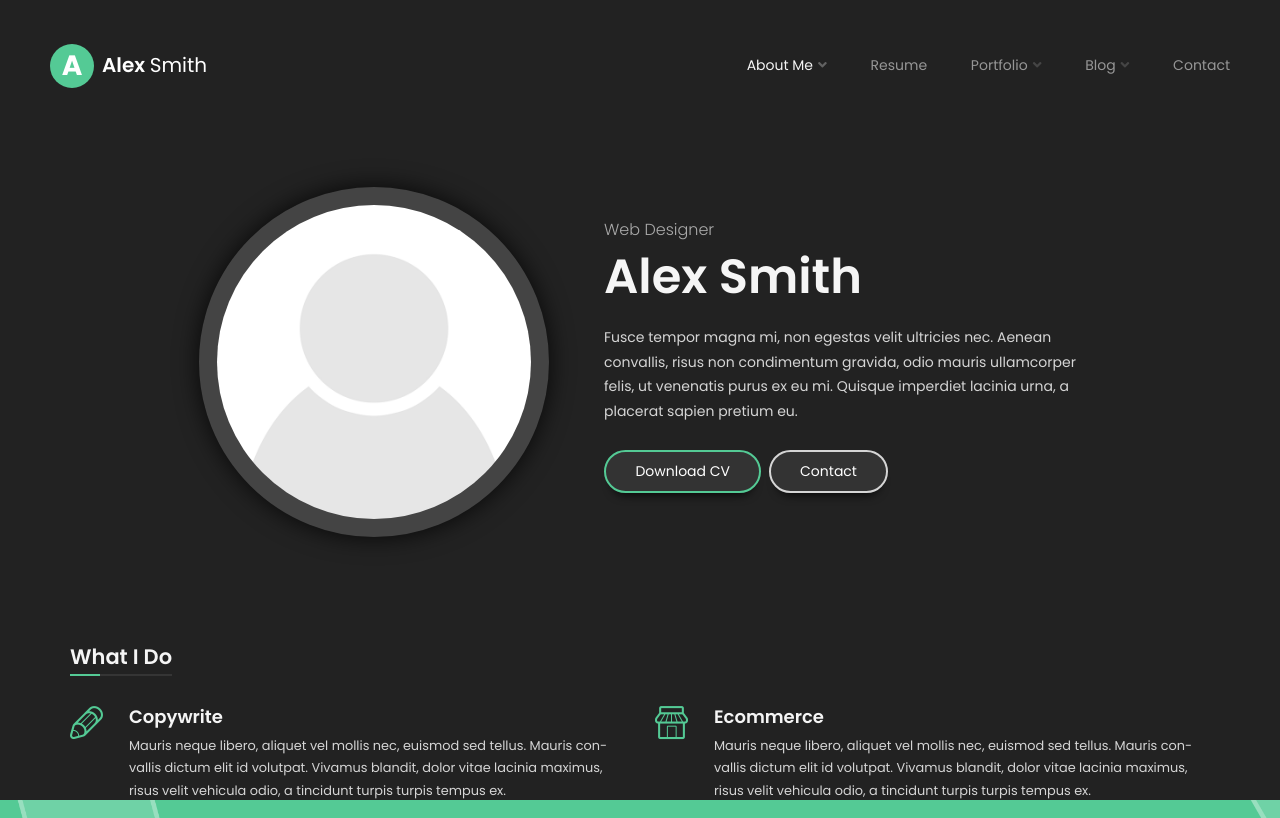
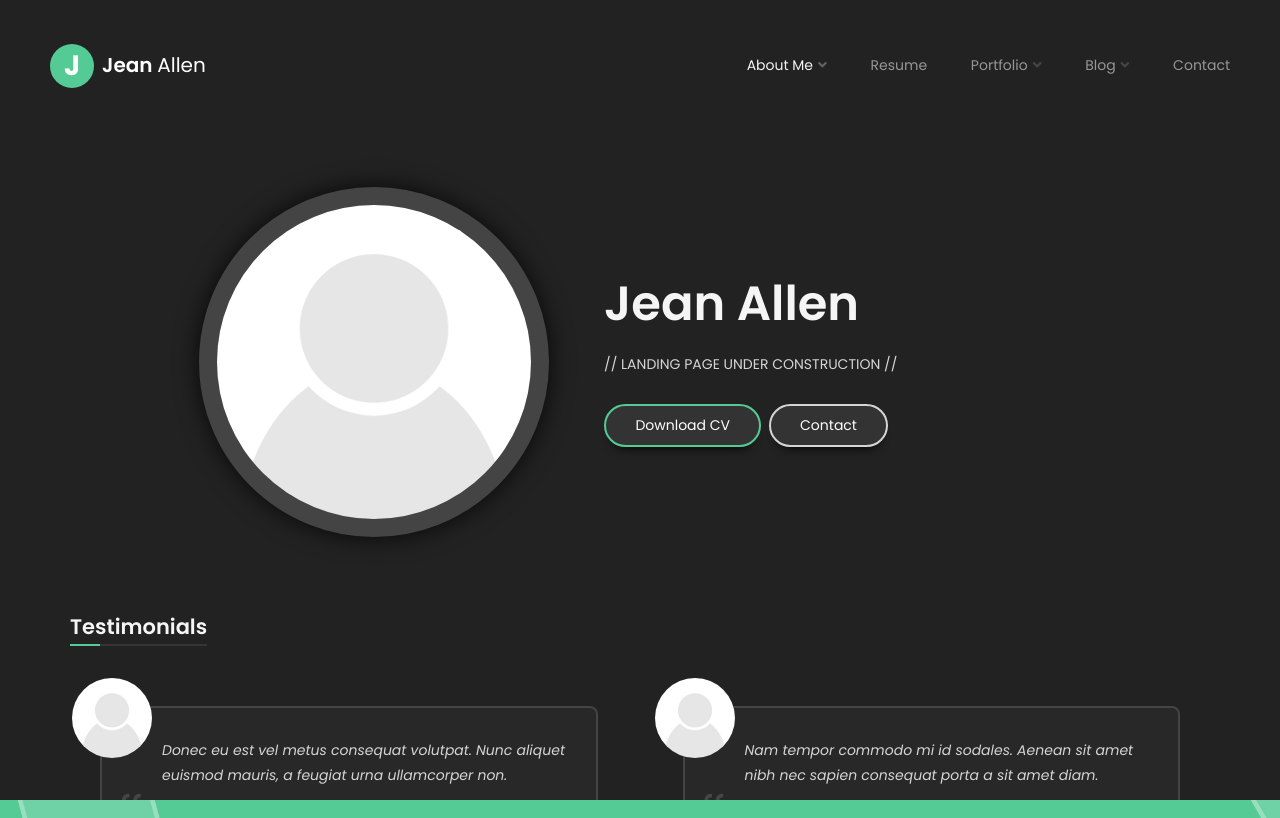
Before and after one commit to jean-allen/jean-allen.github.io, a plain HTML site: page index.html in a window 1280 px wide. Drawn offline with Linux system fonts and the light colour scheme; some packages are replaced by stand-ins of ours.

Commit message:
basic edits to home page, part 1

```diff
--- a/index.html
+++ b/index.html
@@ -47,8 +47,8 @@
             <!-- Text Logo -->
             <div class="text-logo">
               <a href="index.html">
-                <div class="logo-symbol">A</div>
-                <div class="logo-text">Alex <span>Smith</span></div>
+                <div class="logo-symbol">J</div>
+                <div class="logo-text">Jean <span>Allen</span></div>
               </a>
             </div>
             <!-- /Text Logo -->
@@ -138,16 +138,17 @@
                           <div class="home-text hp-left">
                             <div class="owl-carousel text-rotation">
                               <div class="item">
-                                <h4>Frontend-developer</h4>
+                                <h4></h4>
                               </div>
 
                               <div class="item">
-                                <h4>Web Designer</h4>
+                                <!-- @jean this originally said "Web Designer" in the template... I should update it when I figure out what to call myself lmao-->
+                                <h4></h4>
                               </div>
                             </div>
 
-                            <h1>Alex Smith</h1>
-                            <p>Fusce tempor magna mi, non egestas velit ultricies nec. Aenean convallis, risus non condimentum gravida, odio mauris ullamcorper felis, ut venenatis purus ex eu mi. Quisque imperdiet lacinia urna, a placerat sapien pretium eu.</p>
+                            <h1>Jean Allen</h1>
+                            <p>// LANDING PAGE UNDER CONSTRUCTION //</p>
 
                             <div class="home-buttons">
                               <a href="#" target="_blank" class="btn btn-primary">Download CV</a>
@@ -161,72 +162,6 @@
                 </div>
                 <!-- Home Page Top Part -->
 
-                <!-- Services -->
-                <div class="row">
-                  <div class="col-xs-12 col-sm-12">
-                    <div class="p-50"></div>
-
-                    <div class="block-title">
-                      <h2>What I Do</h2>
-                    </div>
-                  </div>
-                </div>
-
-                <div class="row">
-                  <div class="col-xs-12 col-sm-6">
-                    <div class="info-list-w-icon">
-                      <div class="info-block-w-icon">
-                        <div class="ci-icon">
-                          <i class="linecons linecons-pen"></i>
-                        </div>
-
-                        <div class="ci-text">
-                          <h4>Copywrite</h4>
-                          <p>Mauris neque libero, aliquet vel mollis nec, euismod sed tellus. Mauris convallis dictum elit id volutpat. Vivamus blandit, dolor vitae lacinia maximus, risus velit vehicula odio, a tincidunt turpis turpis tempus ex.</p>
-                        </div>
-                      </div>
-
-                      <div class="info-block-w-icon">
-                        <div class="ci-icon">
-                          <i class="linecons linecons-display"></i>
-                        </div>
-
-                        <div class="ci-text">
-                          <h4>Web Design</h4>
-                          <p>Mauris neque libero, aliquet vel mollis nec, euismod sed tellus. Mauris convallis dictum elit id volutpat. Vivamus blandit, dolor vitae lacinia maximus, risus velit vehicula odio, a tincidunt turpis turpis tempus ex.</p>
-                        </div>
-                      </div>
-                    </div>
-                  </div>
-
-                  <div class="col-xs-12 col-sm-6">
-                    <div class="info-list-w-icon">
-
-                      <div class="info-block-w-icon">
-                        <div class="ci-icon">
-                          <i class="linecons linecons-shop"></i>
-                        </div>
-
-                        <div class="ci-text">
-                          <h4>Ecommerce</h4>
-                          <p>Mauris neque libero, aliquet vel mollis nec, euismod sed tellus. Mauris convallis dictum elit id volutpat. Vivamus blandit, dolor vitae lacinia maximus, risus velit vehicula odio, a tincidunt turpis turpis tempus ex.</p>
-                        </div>
-                      </div>
-
-                      <div class="info-block-w-icon">
-                        <div class="ci-icon">
-                          <i class="linecons linecons-megaphone"></i>
-                        </div>
-
-                        <div class="ci-text">
-                          <h4>Marketing</h4>
-                          <p>Mauris neque libero, aliquet vel mollis nec, euismod sed tellus. Mauris convallis dictum elit id volutpat. Vivamus blandit, dolor vitae lacinia maximus, risus velit vehicula odio, a tincidunt turpis turpis tempus ex.</p>
-                        </div>
-                      </div>
-                    </div>
-                  </div>
-                </div>
-                <!-- /Services -->
 
                 <div class="row">
                   <div class="col-xs-12 col-sm-12">
```
